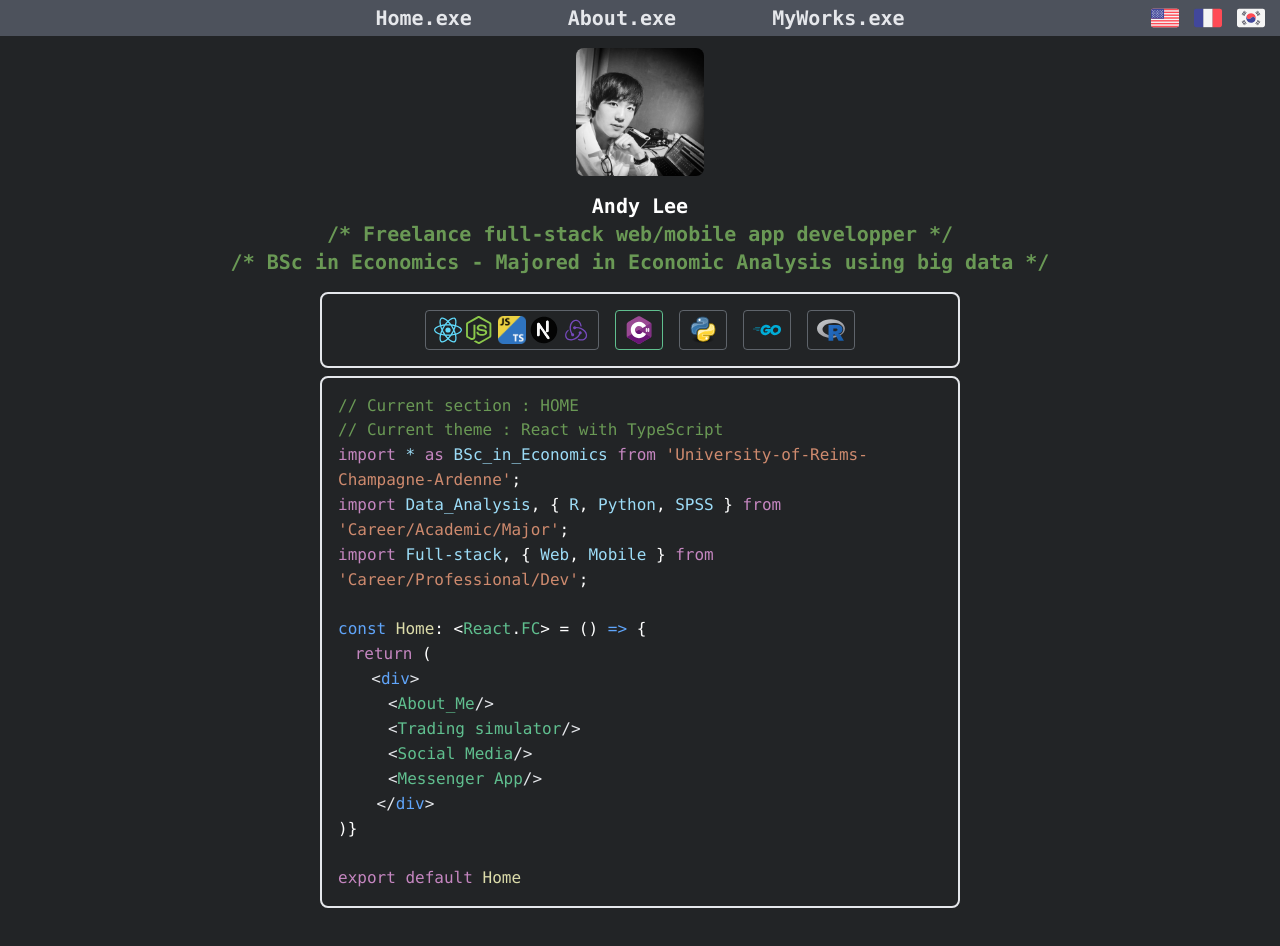
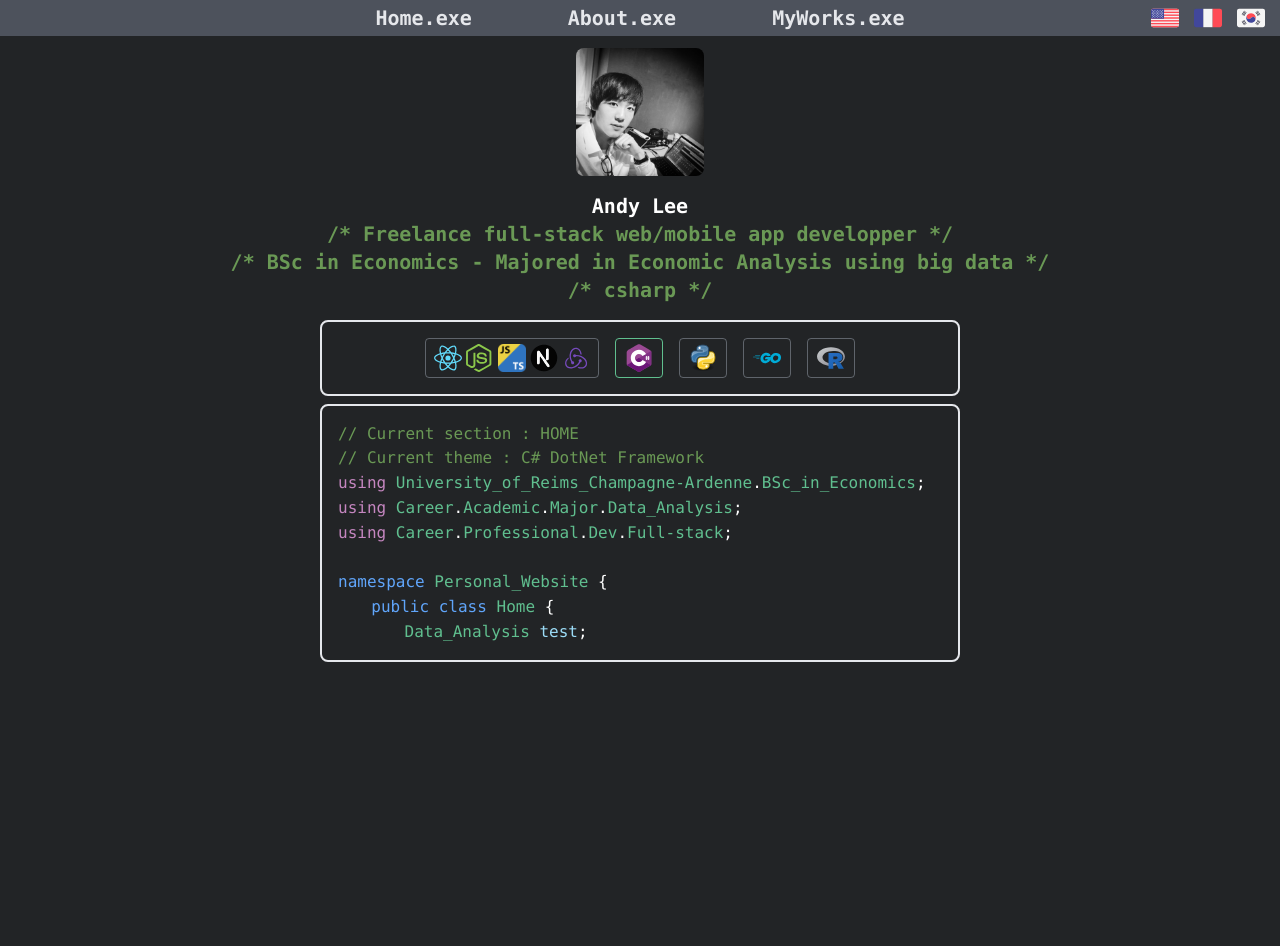
Before and after one commit to AndyLeezard/portfolio, a React (Create React App) app: page / in a window 1280 px wide. Both pictures are taken after a click on the element 639 px from the left and 330 px from the top of the page. Shown: the top 946 px of the page. Built offline with nearby package versions, Linux system fonts and the light colour scheme.

Commit message:
September 5 2021

```diff
--- a/src/components/Home.tsx
+++ b/src/components/Home.tsx
@@ -1,5 +1,8 @@
 import React, { useState } from 'react'
-import Theme_ReactTSX from './Portfolio/Portfolio_ReactTSX'
+import { useSelector, useDispatch } from "react-redux";
+import { bindActionCreators } from 'redux';
+import { actionCreators, State } from '../state';
+import Home_CsharpTSX from './Home/Home_CsharpTSX';
 import Home_ReactTSX from './Home/Home_ReactTSX';
 import { langs } from '../global';
 
@@ -10,7 +13,16 @@ interface LangProps {
 
 const Home: React.FC = () => {
     const [crntLang, setCrntLang] = useState(langs.REACT);
+    const dispatch = useDispatch();
+    const { updateLang } = bindActionCreators(actionCreators,dispatch);
+    const state = useSelector((state:State)=>state);
+
     console.log(crntLang);
+    const langHandler = (input:langs) => {
+        updateLang(input);
+        setCrntLang(input);
+        console.log("new lang : "+input);
+    }
 
     const LanguageComponent: React.FC<LangProps> = ({id,content}) => {
         const items = content.map((value,index)=>{return(<img key={index} className="h-7 w-7" src={value.imgsrc} alt={value.alt} title={value.alt}/>)})
@@ -22,7 +34,7 @@ const Home: React.FC = () => {
             )
         }else{
             return(
-                <div className="h-10 min-w-12 rounded border border-opacity-50 border-gray-400 hover:bg-gray-600 link flex flex-row items-center justify-center space-x-1 px-2" onClick={()=>setCrntLang(id)}>
+                <div className="h-10 min-w-12 rounded border border-opacity-50 border-gray-400 hover:bg-gray-600 link flex flex-row items-center justify-center space-x-1 px-2" onClick={()=>langHandler(id)}>
                     {items}
                 </div>
             )
@@ -38,6 +50,7 @@ const Home: React.FC = () => {
             <h4 className="headerFont text-white">Andy Lee</h4>
             <h4 className="headerFont text-vscode_comment-light">{"Freelance full-stack web/mobile app developper".commentBlock()}</h4>
             <h4 className="headerFont text-vscode_comment-light">{"BSc in Economics - Majored in Economic Analysis using big data".commentBlock()}</h4>
+            <h4 className="headerFont text-vscode_comment-light">{`${state.lang}`.commentBlock()}</h4>
         </div>
         <div className="bg-vscode_bg max-w-full items-center">
             <div className="w-6/12 mx-auto border-2 p-4 rounded-lg flex flex-row justify-center space-x-4">
@@ -50,7 +63,8 @@ const Home: React.FC = () => {
         </div>
         <div className="bg-vscode_bg max-w-full h-2"/>
         <div className="bg-gray-50">
-            <Home_ReactTSX/>
+            {crntLang===langs.REACT && <Home_ReactTSX/>}
+            {crntLang===langs.CSHARP && <Home_CsharpTSX/>}
         </div>
         <div className="thecontainer h-screen">
         </div>
--- /dev/null
+++ b/src/components/Home/Home_CsharpTSX.tsx
@@ -0,0 +1,47 @@
+import React from 'react'
+import Env from '../../env.json';
+import { useHistory } from 'react-router-dom';
+import { Csharp_usingProps, csharp_namespace, csharp_class, csharp_object } from '../../global';
+
+const Home_CsharpTSX: React.FC = () => {
+    const history = useHistory();
+    const ImportComponent: React.FC<Csharp_usingProps> = ({url,source}) => {
+        const item = source.map((value,index:number)=>{
+            return (
+                <>
+                <span key={index} className="body text-vscode_green-light">{value}</span>
+                <span className="body text-white">{index<source.length-1 ? '.':''}</span>
+                </>
+        )})
+        return (
+            <div>
+            <span className="body text-vscode_mauve-light">using </span>
+            {url ? (
+                <a className="rounded hover:bg-gray-600" href={url} target="_blank" rel="noopener noreferrer">
+                    {item}
+                </a>
+            ):(
+                item
+            )}
+            <span className="body text-white">;</span>
+            </div>
+        )
+    }
+
+    return (
+    <div className="bg-vscode_bg max-w-full items-center">
+        <div className="w-6/12 mx-auto border-2 p-4 rounded-lg">
+            <p className="body text-vscode_comment-light">{"Current section : HOME".doubleSlash()}</p>
+            <p className="body text-vscode_comment-light">{"Current theme : C# DotNet Framework".doubleSlash()}</p>
+            <ImportComponent url={Env.url_URCA} source={['University_of_Reims_Champagne-Ardenne','BSc_in_Economics']}/>
+            <ImportComponent url={Env.url_URCA} source={['Career','Academic','Major','Data_Analysis']}/>
+            <ImportComponent source={['Career','Professional','Dev','Full-stack']}/>
+            {csharp_namespace(['Personal_Website'])}
+            {csharp_class('Home')}
+            {csharp_object({class:"Data_Analysis",name:"test"})}
+        </div>
+    </div>
+    )
+}
+
+export default Home_CsharpTSX
--- a/src/components/Home/Home_ReactTSX.tsx
+++ b/src/components/Home/Home_ReactTSX.tsx
@@ -1,13 +1,10 @@
 import React from 'react'
 import Env from '../../env.json';
 import { useHistory } from 'react-router-dom';
-import { React_ImportProps, react_arrow, react_arrow_fin } from '../../global';
+import { React_ImportProps, react_arrow, react_arrow_fin, react_component } from '../../global';
 
 const Home_ReactTSX: React.FC = () => {
     const history = useHistory();
-    const blanks = (size:number) => {
-        return String.fromCharCode(160).repeat(size);
-    }
     const ImportComponent: React.FC<React_ImportProps> = ({starAs,whole,destructured,source}) => {
         return (
             <div>
@@ -19,7 +16,7 @@ const Home_ReactTSX: React.FC = () => {
                     return(
                     <a href={value.url} target="_blank" rel="noopener noreferrer">
                     <span key={index} className="body text-vscode_var-light rounded hover:bg-gray-600">{value.name}</span>
-                    <span className="body text-white">{destructured ? (destructured.length>0 ? ', ':' '):('')}</span>
+                    <span className="body text-white">{destructured ? (destructured.length>0 ? ', ':' '):(index<whole.length-1 ? ', ':'')}</span>
                     </a>
                     )
                 }else{
@@ -73,42 +70,8 @@ const Home_ReactTSX: React.FC = () => {
             <ImportComponent whole={[{name:'Data_Analysis',url:Env.url_data_analysis}]} destructured={[{name:'R',url:Env.url_R},{name:'Python',url:Env.url_Python},{name:'SPSS',url:Env.url_SPSS}]} source={{name:'Career/Academic/Major'}}/>
             <ImportComponent whole={[{name:'Full-stack'}]} destructured={[{name:'Web'},{name:'Mobile'}]} source={{name:'Career/Professional/Dev'}}/>
             {react_arrow('Home')}
-            <div className="hoverTextContainer">
-                <span>{blanks(12)}</span>
-                <div className="rounded hover:bg-gray-600 link" onClick={()=>history.push('/about')}>
-                    <span className="body text-gray-200">&#60;</span>
-                    <span className="body text-vscode_green">About_Me</span>
-                    <span className="body text-gray-200">&#47;</span>
-                    <span className="body text-gray-200">&#62;</span>
-                </div>
-            </div>
-            <div className="hoverTextContainer">
-                <span>{blanks(12)}</span>
-                <div className="rounded hover:bg-gray-600">
-                    <span className="body text-gray-200">&#60;</span>
-                    <span className="body text-vscode_green">Trading simulator</span>
-                    <span className="body text-gray-200">&#47;</span>
-                    <span className="body text-gray-200">&#62;</span>
-                </div>
-            </div>
-            <div className="hoverTextContainer">
-                <span>{blanks(12)}</span>
-                <div className="rounded hover:bg-gray-600">
-                    <span className="body text-gray-200">&#60;</span>
-                    <span className="body text-vscode_green">Social Media</span>
-                    <span className="body text-gray-200">&#47;</span>
-                    <span className="body text-gray-200">&#62;</span>
-                </div>
-            </div>
-            <div className="hoverTextContainer">
-                <span>{blanks(12)}</span>
-                <div className="rounded hover:bg-gray-600">
-                    <span className="body text-gray-200">&#60;</span>
-                    <span className="font-testing subpixel-antialiased text-vscode_green">Messenger App</span>
-                    <span className="body text-gray-200">&#47;</span>
-                    <span className="body text-gray-200">&#62;</span>
-                </div>
-            </div>
+            {react_component("About_Me",()=>history.push('/about'))}
+            {react_component("My_Works",()=>history.push('/about'))}
             {react_arrow_fin('Home')}
         </div>
     </div>
--- a/src/global.tsx
+++ b/src/global.tsx
@@ -11,6 +11,11 @@ export interface React_ImportProps {
     whole?:{name:string,url?:string}[],
     destructured?:{name:string,url?:string}[],
     source:{name:string,url?:string}
+}
+
+export interface Csharp_usingProps {
+    url?:string
+    source:string[]
 }
 
 const blanks = (size:number) => {
@@ -68,3 +73,62 @@ export const react_arrow_fin = (name:string) => {
         </>
     )
 }
+
+export const react_component = (name:string,_onClick:{():void}) => {
+    return(
+        <div className="hoverTextContainer">
+            <span>{blanks(12)}</span>
+            <div className="rounded hover:bg-gray-600 link" onClick={()=>_onClick()}>
+                <span className="body text-gray-200">&#60;</span>
+                <span className="body text-vscode_green">{name}</span>
+                <span className="body text-gray-200">&#47;</span>
+                <span className="body text-gray-200">&#62;</span>
+            </div>
+        </div>
+    )
+}
+
+export const csharp_namespace = (name:string[]) => {
+    const item = name.map((value,index:number)=>{
+        return (
+            <>
+            <span key={index} className="body text-vscode_green-light">{value}</span>
+            <span className="body text-white">{index<name.length-1 ? '.':''}</span>
+            </>
+    )})
+    return (
+        <>
+            <br/>
+            <span className="body text-blue-400">namespace </span>
+            {item}
+            <span className="body text-white"> &#123;</span>
+        </>
+    )
+}
+
+export const csharp_class = (name:string) => {
+    return (
+        <>
+            <br/>
+            <span>{blanks(8)}</span>
+            <span className="body text-blue-400">public class </span>
+            <span className="body text-vscode_green-light">{name}</span>
+            <span className="body text-white"> &#123;</span>
+        </>
+    )
+}
+
+export const csharp_object = (obj_param:{scope?:string,vartype?:string,varIsArray?:boolean[],class?:string,name:string}) => {
+    return (
+        <>
+            <br/>
+            <span>{blanks(16)}</span>
+            {obj_param.scope && <span className="body text-blue-400">{obj_param.scope} </span>}
+            {obj_param.vartype && <span className="body text-blue-400">{obj_param.vartype} </span>}
+            {(obj_param.varIsArray !== undefined) && <span className="body text-blue-400">{"[]".repeat(obj_param.varIsArray.length)} </span>}
+            {obj_param.class && <span className="body text-vscode_green-light">{obj_param.class} </span>}
+            <span className="body text-vscode_var-light">{obj_param.name}</span>
+            <span className="body text-white">;</span>
+        </>
+    )
+}
```
